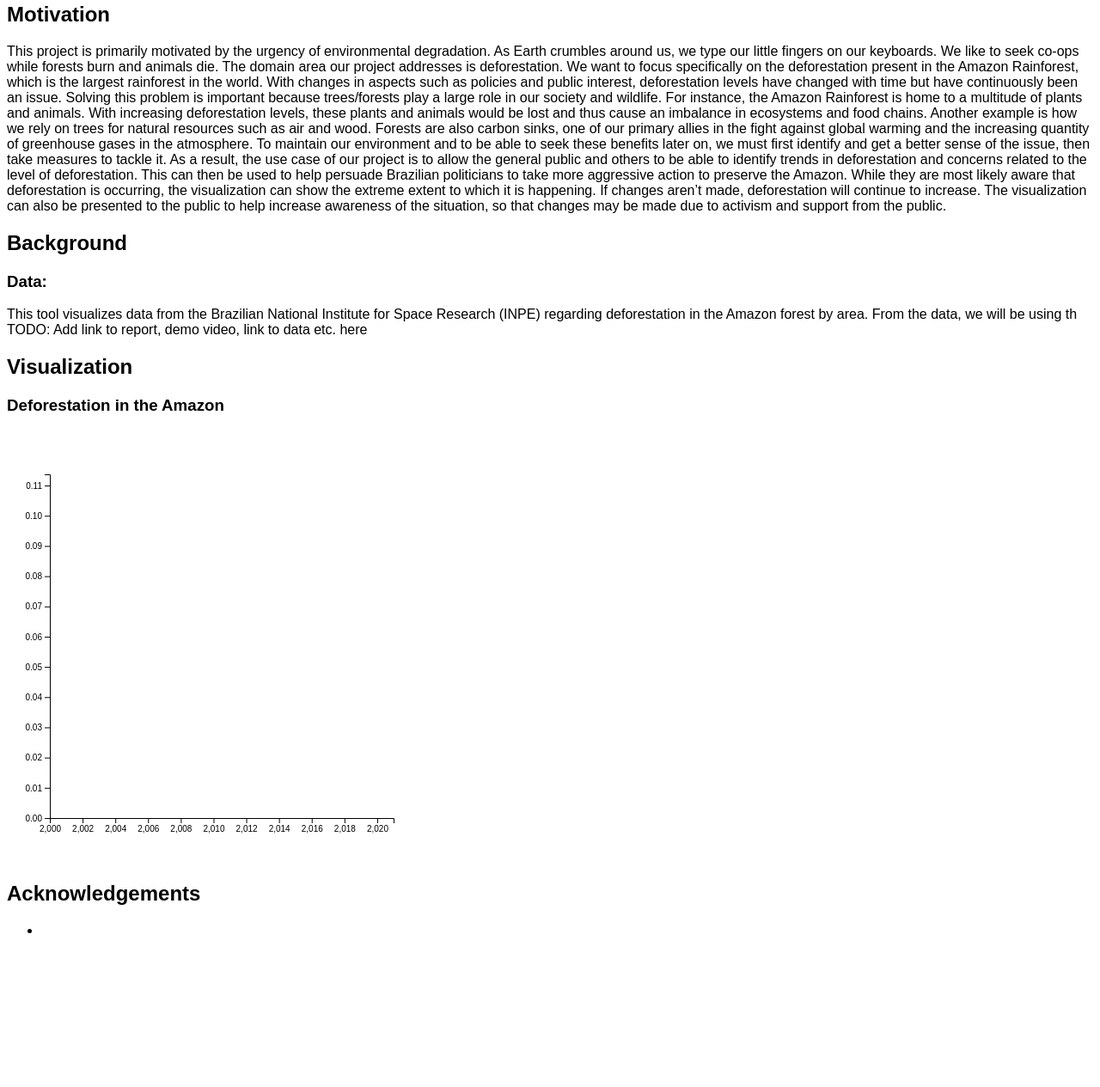
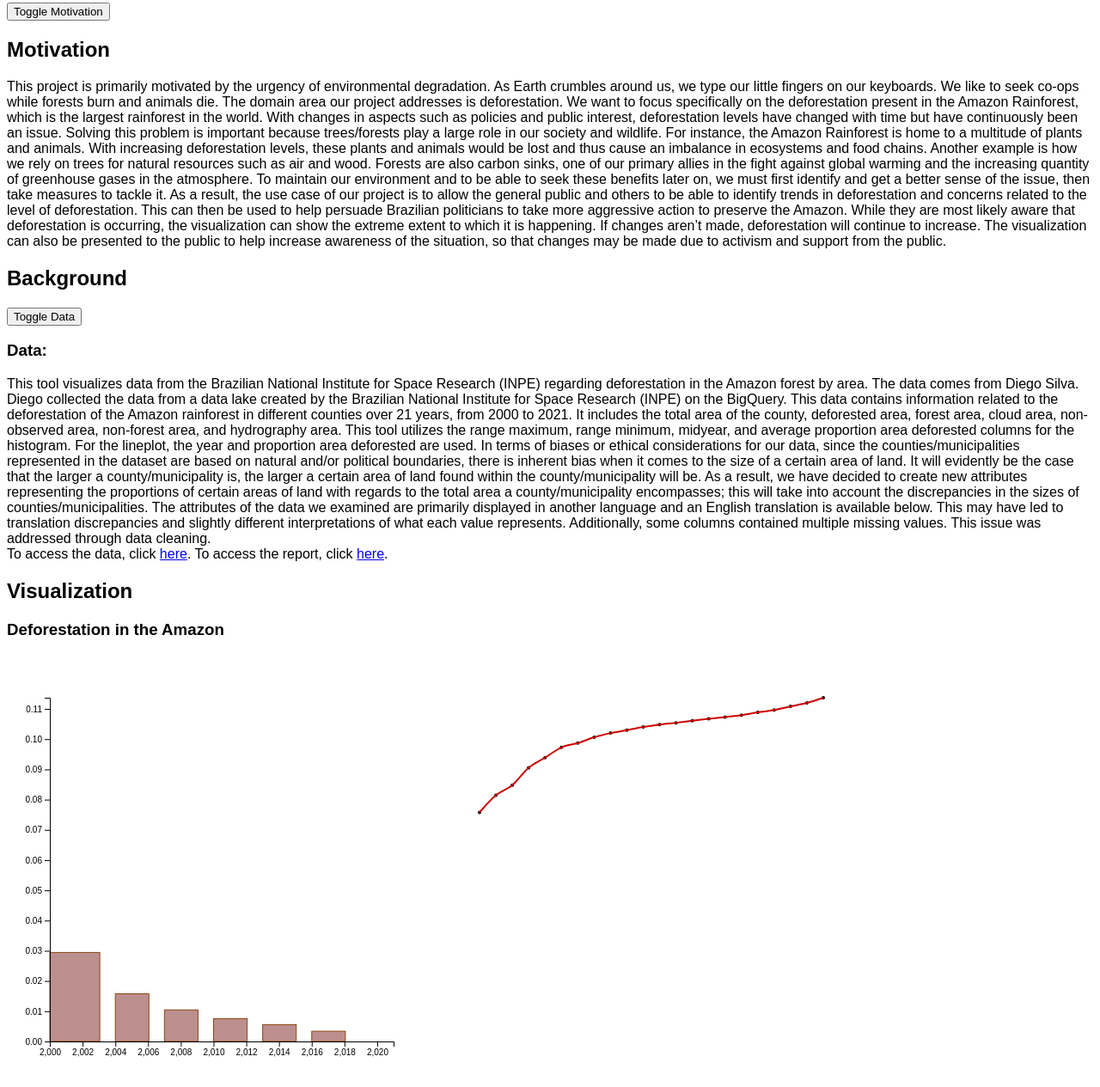
Before and after one commit to DS4200-S23-Class/project-amazon-deforestation, a plain HTML site: page index.html in a window 1280 px wide. Shown: the part 77-1342 px from the top of the page at 86% size. Before the commit the page ends 1185 px from the top, so only its background shows below. Drawn offline with Linux system fonts and the light colour scheme.

Commit message:
bar and lines

```diff
--- a/index.html
+++ b/index.html
@@ -18,8 +18,12 @@
 <body>
 
     <h1>Deforestation in the Amazon</h1>
-
-    <div>
+     <div>
+        <div id="button" class="centered">
+            <button type="button">Toggle Motivation</button>
+        </div>
+    </div>
+    <div id='motivation' display="none">
         <h2>Motivation</h2>
             This project is primarily motivated by the urgency of environmental degradation. As Earth crumbles around us, we type our little fingers on our keyboards. We like to seek co-ops while forests burn and animals die. The domain area our project addresses is deforestation. We want to focus specifically on the deforestation present in the Amazon Rainforest, which is the largest rainforest in the world. With changes in aspects such as policies and public interest, deforestation levels have changed with time but have continuously been an issue. Solving this problem is important because trees/forests play a large role in our society and wildlife. For instance, the Amazon Rainforest is home to a multitude of plants and animals. With increasing deforestation levels, these plants and animals would be lost and thus cause an imbalance in ecosystems and food chains. Another example is how we rely on trees for natural resources such as air and wood. Forests are also carbon sinks, one of our primary allies in the fight against global warming and the increasing quantity of greenhouse gases in the atmosphere. To maintain our environment and to be able to seek these benefits later on, we must first identify and get a better sense of the issue, then take measures to tackle it.
 
@@ -28,16 +32,30 @@
 
     <div>
         <h2>Background</h2>
+     <div>
+        <div id="button-div" class="centered">
+            <button type="data-button">Toggle Data</button>
+        </div>
+    </div>
+        <div id='data'>
+        <h3>Data:</h3>
+            This tool visualizes data from the Brazilian National Institute for Space Research (INPE) regarding deforestation in the Amazon forest by area. The data comes from Diego Silva. Diego collected the data from a data lake created by the Brazilian National Institute for Space Research (INPE) on the BigQuery.
 
-        <div>
-            <h3>Data:</h3>
+            This data contains information related to the deforestation of the Amazon rainforest in different counties over 21 years, from 2000 to 2021. It includes the total area of the county, deforested area, forest area, cloud area, non-observed area, non-forest area, and hydrography area. This tool utilizes the range maximum, range minimum, midyear, and average proportion area deforested columns for the histogram. For the lineplot, the year and proportion area deforested are used.
 
-            This tool visualizes data from the Brazilian National Institute for Space Research (INPE) regarding deforestation in the Amazon forest by area.
-            From the data, we will be using th
+            In terms of biases or ethical considerations for our data, since the counties/municipalities represented in the dataset are based on natural and/or political boundaries, there is inherent bias when it comes to the size of a certain area of land. It will evidently be the case that the larger a county/municipality is, the larger a certain area of land found within the county/municipality will be. As a result, we have decided to create new attributes representing the proportions of certain areas of land with regards to the total area a county/municipality encompasses; this will take into account the discrepancies in the sizes of counties/municipalities.
+
+            The attributes of the data we examined are primarily displayed in another language and an English translation is available below. This may have led to translation discrepancies and slightly different interpretations of what each value represents. Additionally, some columns contained multiple missing values. This issue was addressed through data cleaning.
+
+            <div>
+            To access the data, click <a href="https://www.kaggle.com/datasets/diegosilvadefrana/brazilian-deforestation-from-2000-to-2021?resource=download&select=data.csv">here</a>.
+            To access the report, click <a href="https://www.overleaf.com/read/ptqfwbyrskgn">here</a>.
+            </div>
 
 
-        TODO: Add link to report, demo video, link to data etc. here
+        <!-- TODO: Add link to report, demo video, link to data etc. here   -->
     </div>
+</div>
 
     <div>
         <h2>Visualization</h2>
--- a/js/main.js
+++ b/js/main.js
@@ -22,12 +22,12 @@ d3.csv("avg_def_data.csv").then((data) => {
 	    .domain([d3.min(data, function(d) { return d.Range_Minimums; }), d3.max(data, function(d) { return d.Range_Maximums; })])
 	    .range([0, VIS_WIDTH]);
 
-	const histogram = d3.histogram()
-	    .value(function(d) { return d.Midyear; })
-	    .domain(xSCALE.domain())
-	    .thresholds(xSCALE.ticks(7));
+	// const histogram = d3.histogram()
+	//     .value(function(d) { return d.Midyear; })
+	//     .domain(xSCALE.domain())
+	//     .thresholds(xSCALE.ticks(7));
 
-	const BINS = histogram(data);
+	// const BINS = histogram(data);
 
 	// Append the bars to the FRAME1 element
 	const FRAME1 = d3.select("#vis-enc-1").append("svg")
@@ -36,11 +36,11 @@ d3.csv("avg_def_data.csv").then((data) => {
         .attr("class", "frame");
 
     FRAME1.selectAll("rect")
-        .data(BINS)
+        .data(data)
         .enter()
         .append("rect")
-        .attr("x", function(d) { return xSCALE(d.Range_Minimums); })
-        .attr("y", function(d) { return VIS_HEIGHT - ySCALE_REV(d.Average_Proportion_Area_Deforested); })
+        .attr("x", function(d) { return xSCALE(d.Range_Minimums) + MARGINS.left; })
+        .attr("y", function(d) { return VIS_HEIGHT - ySCALE_REV(d.Average_Proportion_Area_Deforested) + MARGINS.top; })
         .attr("width", function(d) { return xSCALE(d.Range_Maximums) - xSCALE(d.Range_Minimums) + 1; })
         .attr("height", function(d) { return ySCALE_REV(d.Average_Proportion_Area_Deforested); })
         .style("fill", "rosybrown")
@@ -62,3 +62,79 @@ d3.csv("avg_def_data.csv").then((data) => {
 		  .attr("font-size", "10px");
 
 });
+
+d3.csv("def_data.csv").then((data) => {
+
+	// Create the scales for the scatter plot
+	const ySCALE_REV = d3.scaleLinear()
+	    .domain([0, d3.max(data, (d) => { return d.Proportion_Area_Deforested; })])
+	    .range([VIS_HEIGHT, 0]);
+
+	const xSCALE = d3.scaleLinear()
+	    .domain([d3.min(data, function(d) { return d.Year; }), d3.max(data, function(d) { return d.Year; })])
+	    .range([0, VIS_WIDTH]);
+
+	// Append the points to the FRAME1 element
+	const FRAME1 = d3.select("#vis-enc-1").append("svg")
+        .attr("height", FRAME_HEIGHT)
+        .attr("width", FRAME_WIDTH)
+        .attr("class", "frame");
+
+    let myPoints = FRAME1.append("g")
+  		.selectAll("points")
+	      .data(data) // Passed from .then
+	      .enter()
+	      .append("circle")
+	      	 .attr("cx", (d) => { return (xSCALE(d.Year) + MARGINS.left); })
+	         .attr("cy", (d) => { return (ySCALE_REV(d.Proportion_Area_Deforested) + MARGINS.top); })
+	         .attr("r", 2)
+	         .attr("class", "point");
+
+
+	let myLine = d3.line()
+        .x(function(d) { return xSCALE(d.Year) - MARGINS.left; })
+        .y(function(d) { return ySCALE_REV(d.Proportion_Area_Deforested) - MARGINS.top; })
+        .curve(d3.curveMonotoneX)
+
+        FRAME1.append("path")
+        .datum(data)
+        .attr("class", "line")
+        .attr("transform", "translate(" + 100 + "," + 100 + ")")
+        .attr("d", myLine)
+        .style("fill", "none")
+        .style("stroke", "#CC0000")
+        .style("stroke-width", "2");
+}
+
+	)
+
+
+// create a function that will show and hide the text for motivation
+// and data on click of the button
+function showMotivation() {
+	let x = document.getElementById('motivation');
+	let button = document.getElementById("button")
+
+	if (x.style.display === "none") {
+		x.style.display = "block";
+	} else {
+		x.style.display = "none";
+	}
+
+}
+
+document.getElementById("button").addEventListener("click", showMotivation)
+
+
+function showData() {
+	let x = document.getElementById("data");
+	let button = document.getElementById("data-button")
+
+	if (x.style.display === "none") {
+		x.style.display = "block";
+	} else {
+		x.style.display = "none";
+	}
+}
+
+document.getElementById("button-div").addEventListener("click", showData)
```
